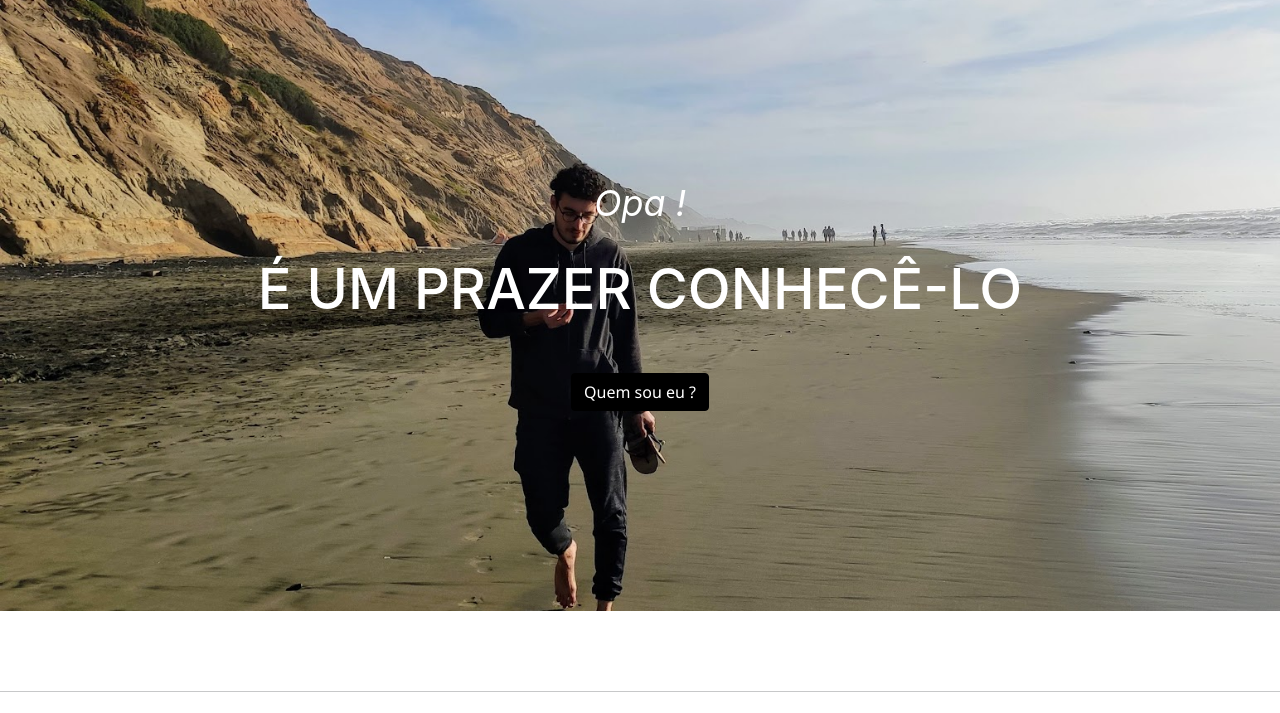
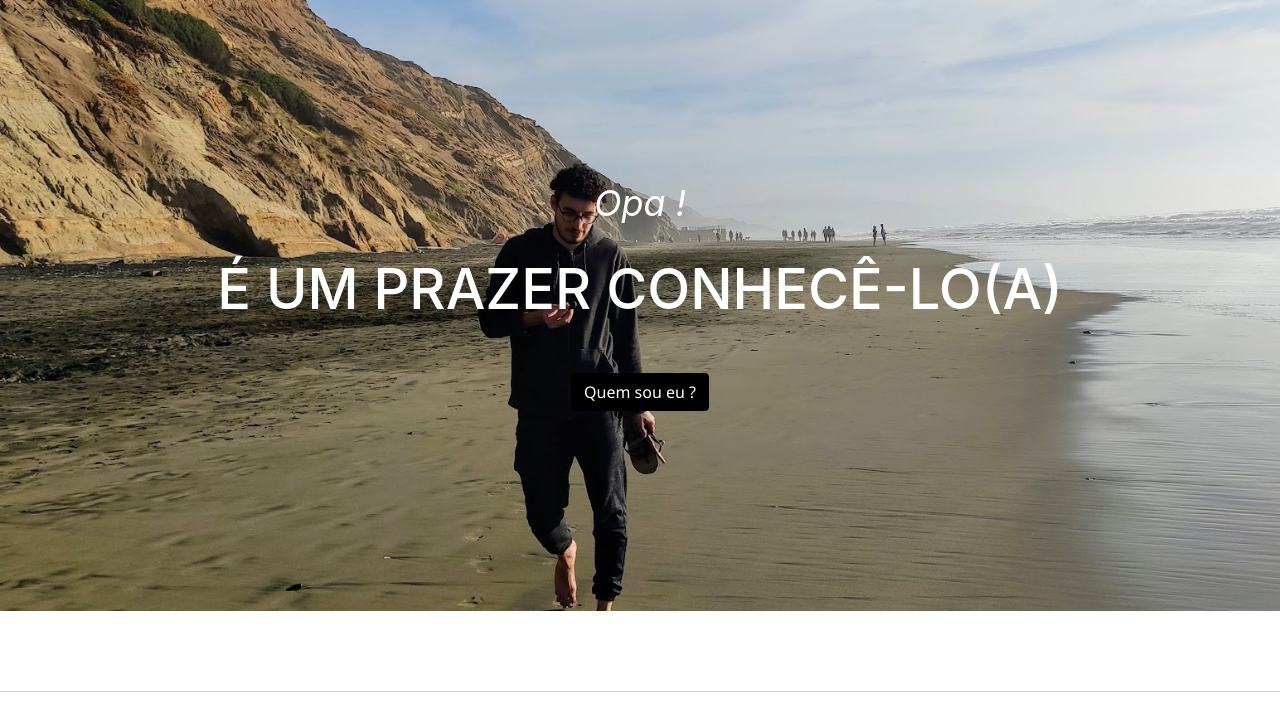
Before and after one commit to lucasbral/Lucasbral.github.io, a plain HTML site: page index.html in a window 1280 px wide. Shown: the part 87-800 px from the top of the page. Drawn offline with Linux system fonts and the light colour scheme; a web font is replaced by a local one.

Commit message:
correção home

```diff
--- a/index.html
+++ b/index.html
@@ -58,7 +58,7 @@
     <header class="masthead">
       <div class="container">
           <div class="masthead-subheading">Opa !</div>
-          <div class="masthead-heading text-uppercase">É um prazer conhecê-lo</div>
+          <div class="masthead-heading text-uppercase">É um prazer conhecê-lo(a)</div>
           <a class="btn btn-primary" href="#eu">Quem sou eu ?</a>
       </div>
     </header>
```
